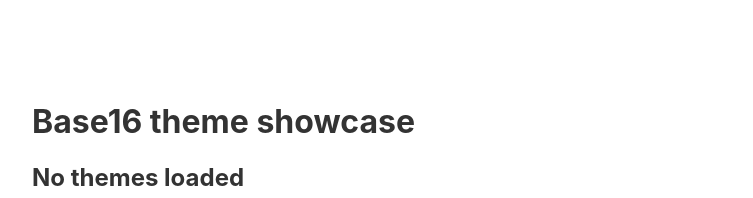
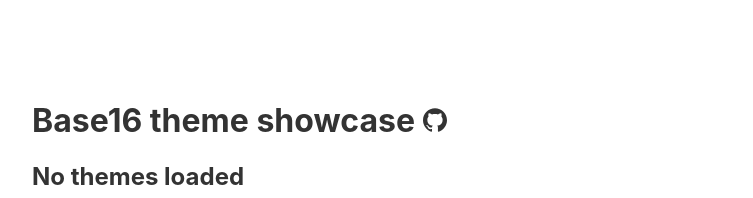
Before and after one commit to lucasew/base16-showcase, a Svelte app: page / in a window 1280 px wide. Shown: the top 198 px of the page, without its empty margins (104-857 px from the left). Built offline with nearby package versions, Linux system fonts and the light colour scheme; some icons are missing.

Commit message:
fix big chungus bundle
Signed-off-by: lucasew <lucas59356@gmail.com>

```diff
--- a/package.json
+++ b/package.json
@@ -25,7 +25,6 @@
     "typescript": "^4.0.0"
   },
   "dependencies": {
-    "@icons-pack/svelte-simple-icons": "^3.0.0",
     "sirv-cli": "^2.0.0",
     "svelte-markdown": "^0.2.2"
   }
--- a/src/App.svelte
+++ b/src/App.svelte
@@ -1,7 +1,7 @@
 <script lang="ts">
   import themeStore, { loadDefaultThemes } from "./stores/themes";
   import locationStore from "./stores/location";
-  import { Github } from "@icons-pack/svelte-simple-icons";
+  import Github from "./components/Github.svelte";
   import Themes from "./components/Themes.svelte";
   import type { Maybe, Theme } from "./Model";
   import i18n, { i18nString } from "./i18n";
--- /dev/null
+++ b/src/components/Github.svelte
@@ -0,0 +1,11 @@
+
+    <script>
+      export let color = 'currentColor';
+      export let size = 24;
+      export let title = "github";
+    </script>
+
+    <svg xmlns="http://www.w3.org/2000/svg" width={size} height={size} fill={color} viewBox="0 0 24 24">
+      <title>{title}</title>
+      <path d="M12 .297c-6.63 0-12 5.373-12 12 0 5.303 3.438 9.8 8.205 11.385.6.113.82-.258.82-.577 0-.285-.01-1.04-.015-2.04-3.338.724-4.042-1.61-4.042-1.61C4.422 18.07 3.633 17.7 3.633 17.7c-1.087-.744.084-.729.084-.729 1.205.084 1.838 1.236 1.838 1.236 1.07 1.835 2.809 1.305 3.495.998.108-.776.417-1.305.76-1.605-2.665-.3-5.466-1.332-5.466-5.93 0-1.31.465-2.38 1.235-3.22-.135-.303-.54-1.523.105-3.176 0 0 1.005-.322 3.3 1.23.96-.267 1.98-.399 3-.405 1.02.006 2.04.138 3 .405 2.28-1.552 3.285-1.23 3.285-1.23.645 1.653.24 2.873.12 3.176.765.84 1.23 1.91 1.23 3.22 0 4.61-2.805 5.625-5.475 5.92.42.36.81 1.096.81 2.22 0 1.606-.015 2.896-.015 3.286 0 .315.21.69.825.57C20.565 22.092 24 17.592 24 12.297c0-6.627-5.373-12-12-12" />
+    </svg>
```
